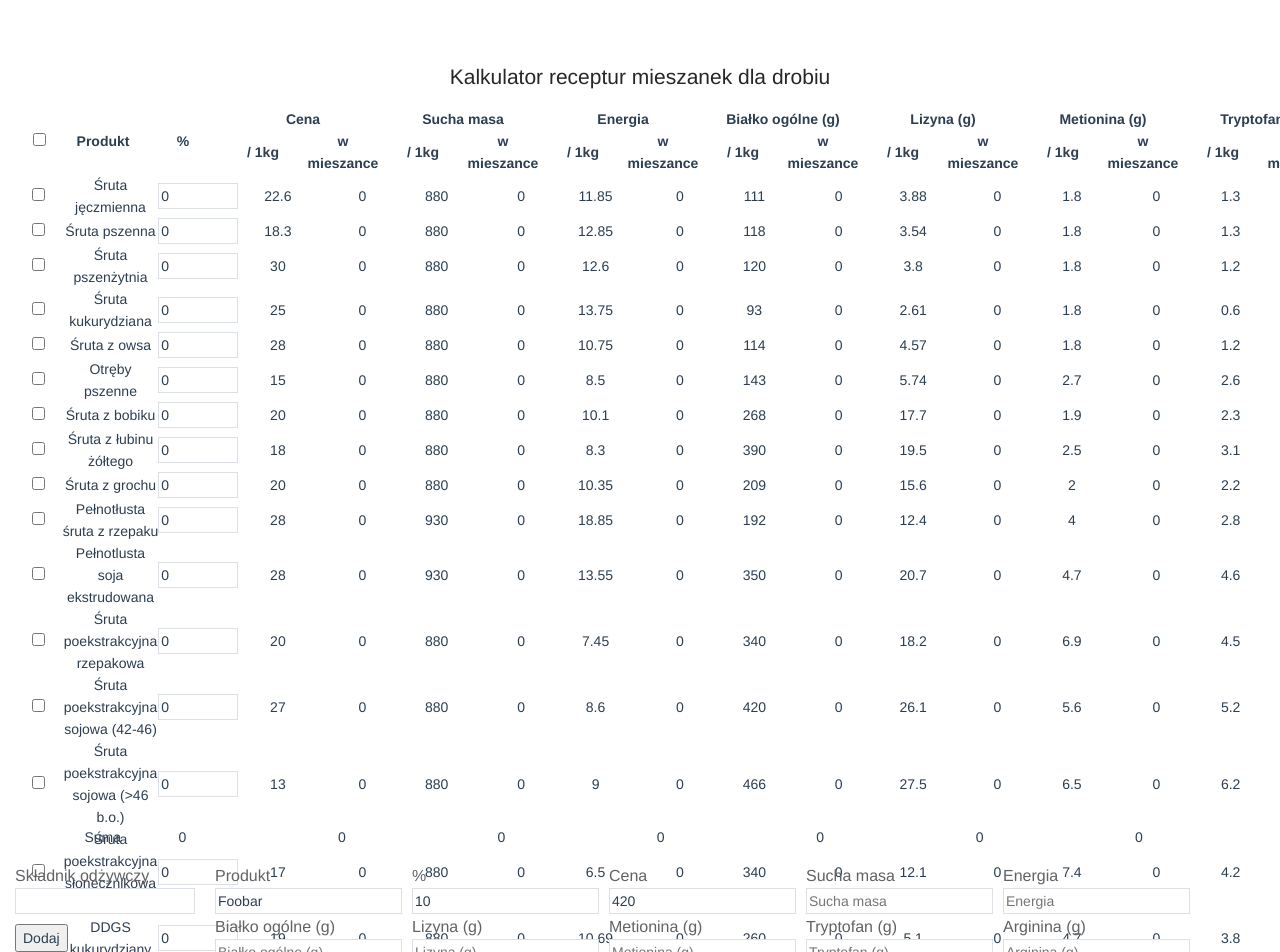
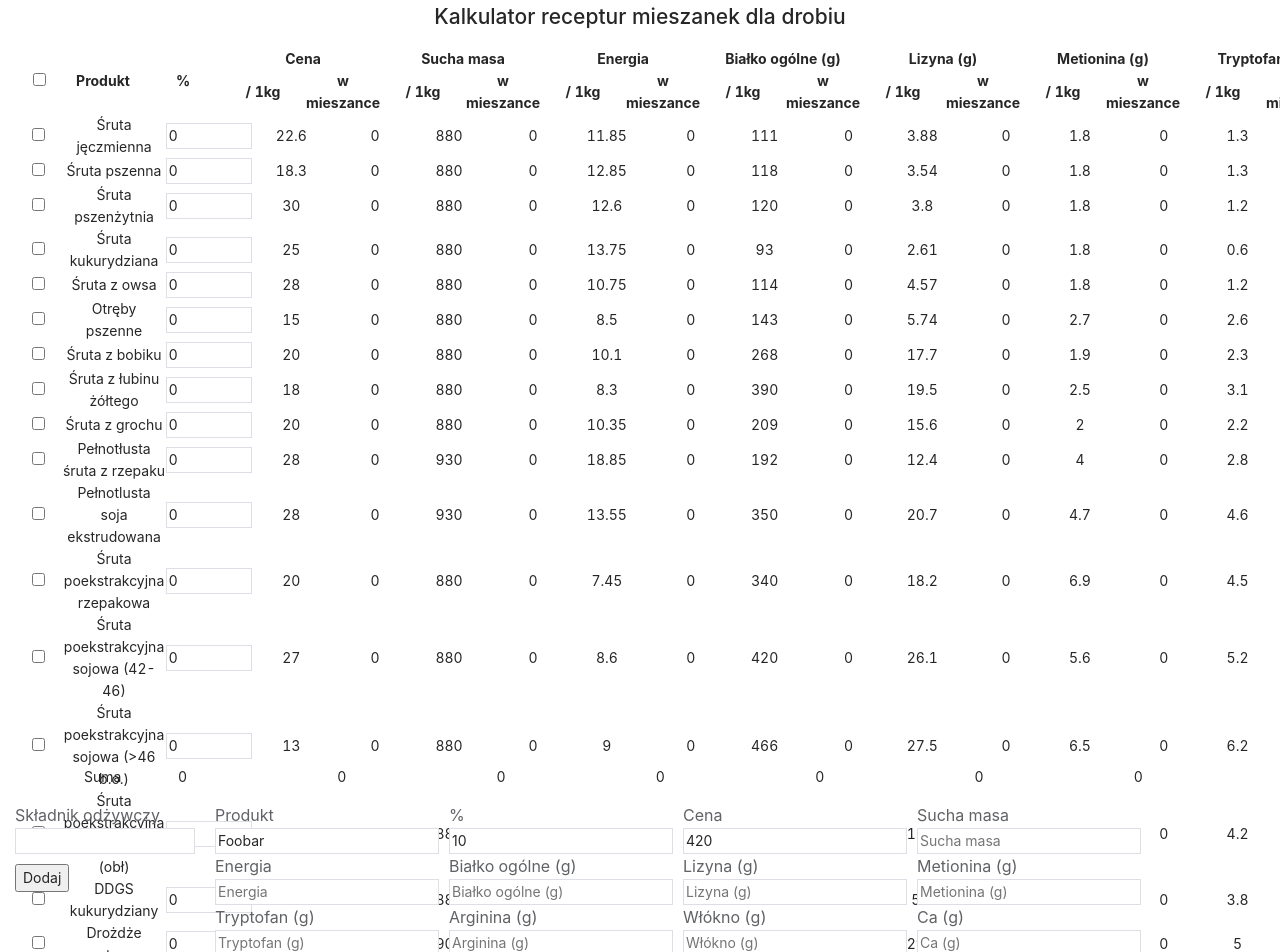
Before and after one commit to lemcz/sggw-poultry-forage-calculator, a Vue app: page / in a window 1280 px wide. Shown: the top 952 px of the page. Built offline with nearby package versions, Linux system fonts and the light colour scheme.

Commit message:
refactor: cleanup app styles

```diff
--- a/src/App.vue
+++ b/src/App.vue
@@ -16,11 +16,6 @@ export default defineComponent({
 
 <style>
 #app {
-  font-family: Avenir, Helvetica, Arial, sans-serif;
-  -webkit-font-smoothing: antialiased;
-  -moz-osx-font-smoothing: grayscale;
   text-align: center;
-  color: #2c3e50;
-  margin-top: 60px;
 }
 </style>
--- a/src/css/form.css
+++ b/src/css/form.css
@@ -11,7 +11,7 @@
 
 .form-input label {
   font-size: var(--label-font-size);
-  color: var(--text-color);
+  color: var(--label-color);
   margin-right: auto;
 }
 
--- /dev/null
+++ b/src/css/main.css
@@ -0,0 +1,11 @@
+body {
+  font-family: Avenir, Helvetica, Arial, sans-serif;
+  -webkit-font-smoothing: antialiased;
+  -moz-osx-font-smoothing: grayscale;
+
+  color: var(--text-color);
+}
+
+div .el-table td {
+  padding: 6px 0;
+}
--- a/src/css/utils.css
+++ b/src/css/utils.css
@@ -32,3 +32,17 @@
   flex-wrap: wrap;
   align-items: center;
 }
+
+.flex-space-between {
+  display: flex;
+  justify-content: space-between;
+}
+
+.button-group button:not(:first-child) {
+  margin-left: var(--default-margin);
+}
+
+.dialog-footer {
+  display: flex;
+  justify-content: flex-end;
+}
--- a/src/css/variables.css
+++ b/src/css/variables.css
@@ -1,5 +1,6 @@
 :root {
   --default-margin: 10px;
 
-  --text-color: #606266;
+  --text-color: #2c3e50;
+  --label-color: #606266;
 }
```
